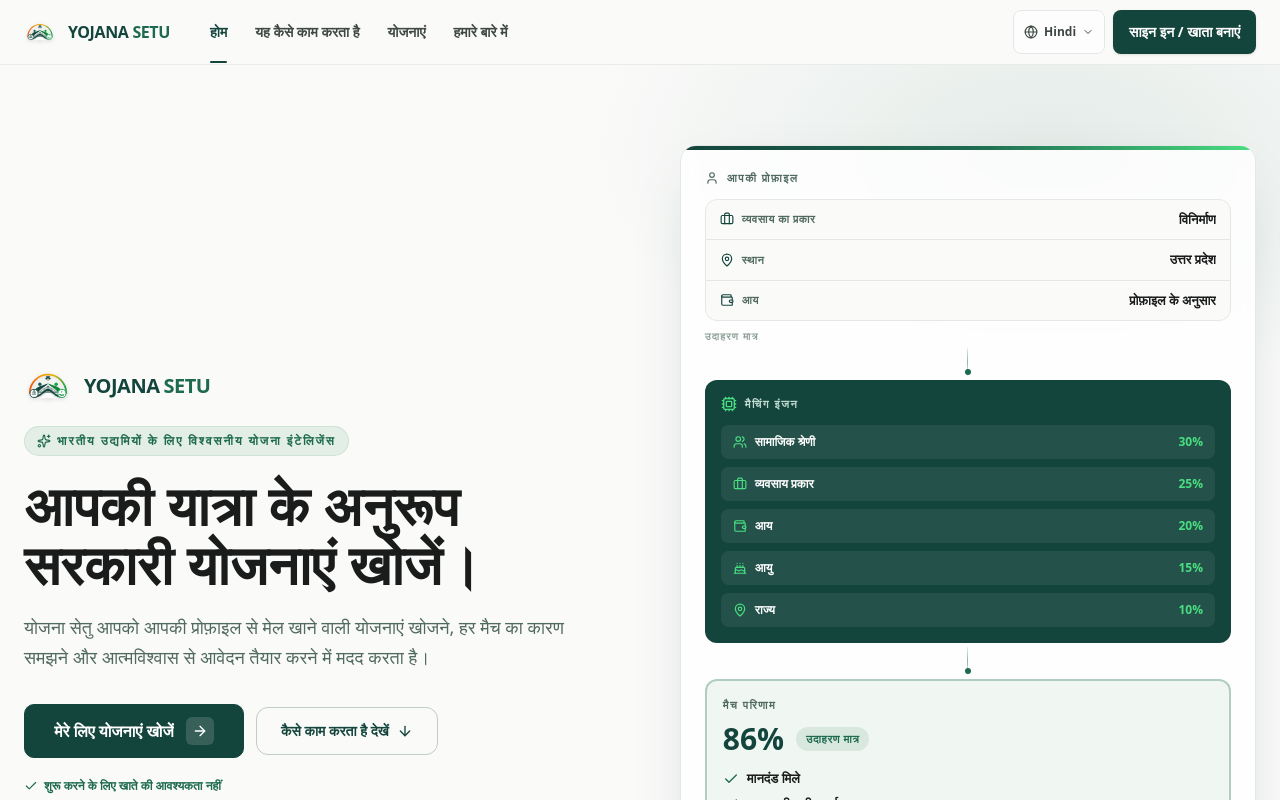
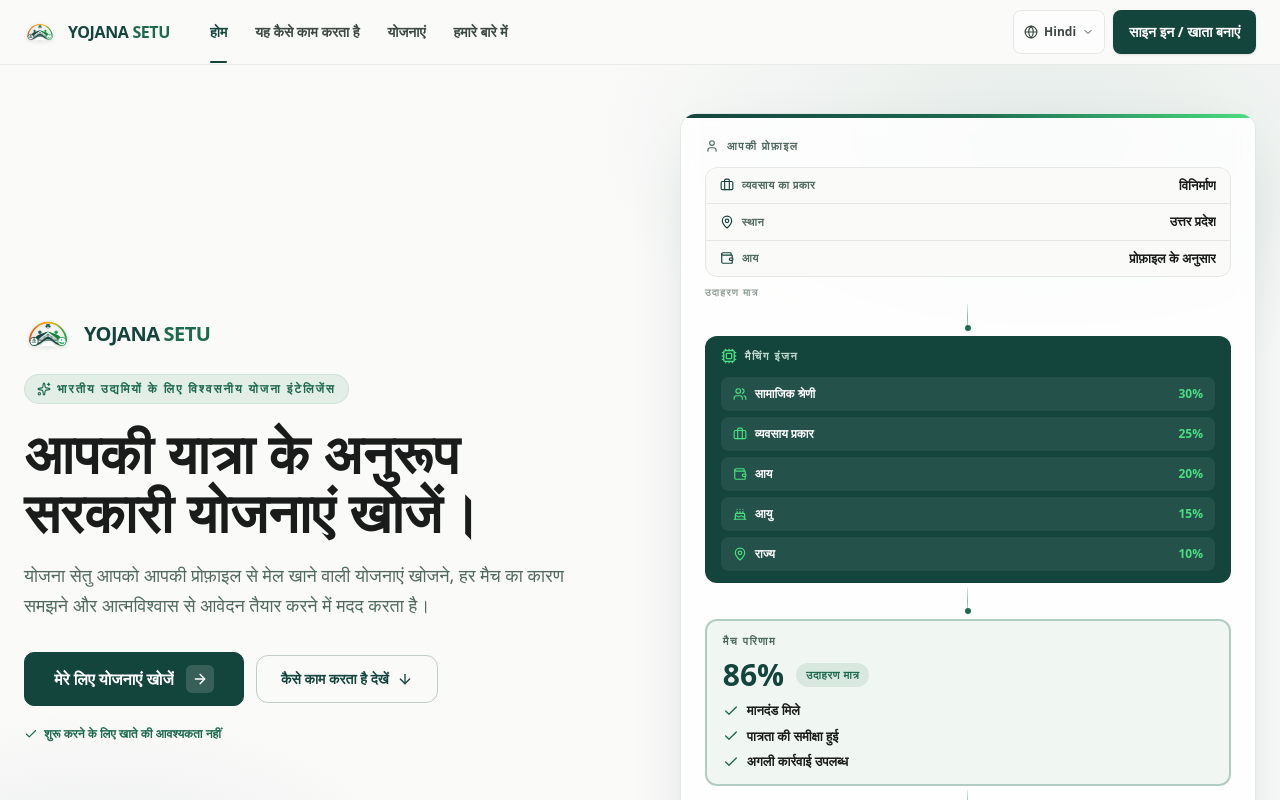
Before and after one commit to saifansari1904/Yojana-setu, a React (Vite) app: page / in a window 1280 px wide. Shown: the top 800 px of the page. Built offline with nearby package versions, Linux system fonts and the light colour scheme.

Commit message:
Make hero fit above the fold: viewport-height desktop hero, compacted visualization

```diff
--- a/src/components/welcome/HeroSection.tsx
+++ b/src/components/welcome/HeroSection.tsx
@@ -71,7 +71,7 @@
         <VizEyebrow icon={User}>{t('welcome.flowProfileTitle')}</VizEyebrow>
         <div className="rounded-xl border border-[#E4E8E4] dark:border-[#24342D] bg-[#FAFAF9] dark:bg-[#151C19] divide-y divide-[#E4E8E4] dark:divide-[#24342D]">
           {profileRows.map((row, i) => (
-            <div key={i} className="flex items-center justify-between gap-3 px-3.5 py-2.5">
+            <div key={i} className="flex items-center justify-between gap-3 px-3.5 py-2">
               <span className="flex items-center gap-2 text-[11px] font-semibold uppercase tracking-wider text-[#516A5F] dark:text-[#8FA197]">
                 <row.icon className="w-3.5 h-3.5 text-[#14453D] dark:text-[#4ADE80]" />
                 {row.label}
@@ -94,7 +94,7 @@
         initial={shouldReduceMotion ? undefined : { opacity: 0, scale: 0.96 }}
         animate={shouldReduceMotion ? undefined : { opacity: 1, scale: 1 }}
         transition={stage(0.45)}
-        className="relative rounded-xl bg-[#14453D] dark:bg-[#1C5045] px-4 py-4 overflow-hidden"
+        className="relative rounded-xl bg-[#14453D] dark:bg-[#1C5045] px-4 py-3 overflow-hidden"
       >
         {!shouldReduceMotion && (
           <motion.span
@@ -108,7 +108,7 @@
           <Cpu className="w-4 h-4 text-[#4ADE80]" />
           {t('welcome.flowEngineTitle')}
         </p>
-        <ul className="relative space-y-2">
+        <ul className="relative space-y-1.5">
           {ENGINE_FACTORS.map((f, i) => (
             <motion.li
               key={f.key}
@@ -136,12 +136,12 @@
         initial={shouldReduceMotion ? undefined : { opacity: 0, y: 14 }}
         animate={shouldReduceMotion ? undefined : { opacity: 1, y: 0 }}
         transition={stage(1.5)}
-        className="rounded-xl border-2 border-[#1E6A50]/30 dark:border-[#4ADE80]/30 bg-[#F0F7F3] dark:bg-[#122019] px-4 py-4"
+        className="rounded-xl border-2 border-[#1E6A50]/30 dark:border-[#4ADE80]/30 bg-[#F0F7F3] dark:bg-[#122019] px-4 py-3"
       >
         <p className="text-[11px] font-bold uppercase tracking-[0.14em] text-[#516A5F] dark:text-[#8FA197] mb-2">
           {t('welcome.flowResultTitle')}
         </p>
-        <div className="flex items-center gap-3 mb-3">
+        <div className="flex items-center gap-3 mb-2">
           <AnimatedScore
             value={86}
             suffix="%"
@@ -217,8 +217,8 @@
             'radial-gradient(720px 380px at 82% 8%, rgba(30,106,80,0.10), transparent 65%), radial-gradient(560px 320px at 8% 90%, rgba(20,69,61,0.07), transparent 60%)',
         }}
       />
-      <div className="relative max-w-7xl mx-auto px-4 sm:px-6 pt-6 pb-10 sm:pt-16 sm:pb-20 lg:pt-20 lg:pb-24">
-        <div className="grid grid-cols-[minmax(0,1fr)] lg:grid-cols-[minmax(0,1.02fr)_minmax(0,0.98fr)] gap-8 lg:gap-14 items-center">
+      <div className="relative max-w-7xl mx-auto px-4 sm:px-6 pt-6 pb-10 sm:pt-12 sm:pb-14 lg:py-12 lg:min-h-[calc(100svh-4rem)] lg:flex lg:items-center">
+        <div className="grid grid-cols-[minmax(0,1fr)] lg:grid-cols-[minmax(0,1.02fr)_minmax(0,0.98fr)] gap-8 lg:gap-14 items-center w-full">
           {/* LEFT — copy */}
           <motion.div
             variants={shouldReduceMotion ? undefined : staggerContainer}
```
